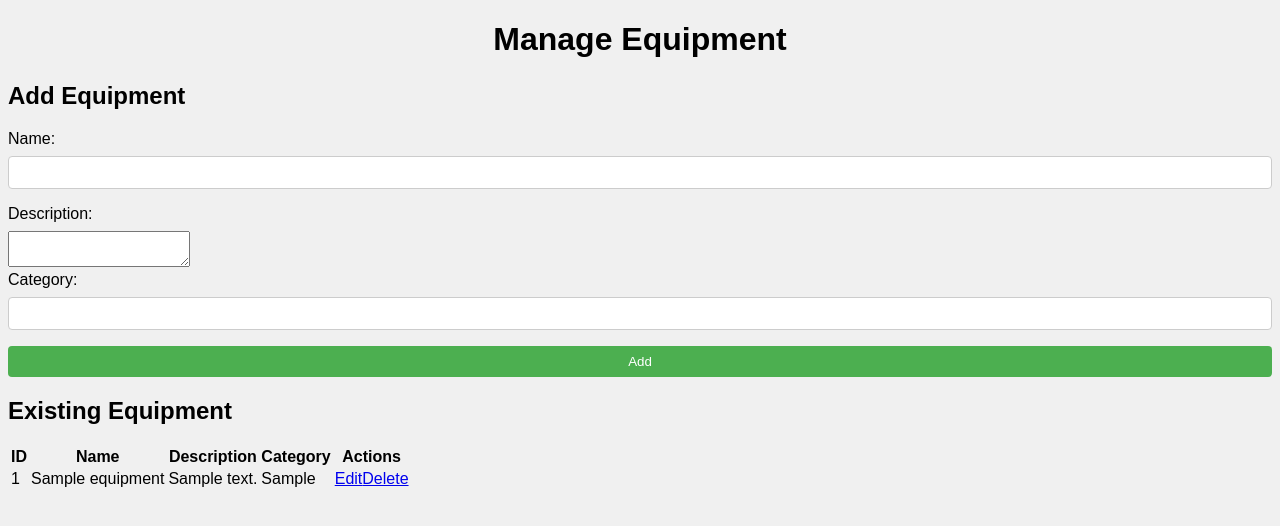
After one commit to fredericodossantos/CETEC, a PHP site: page /PHP/manage_equipment.php in a window 1280 px wide. The commit adds this page. Shown: the top 526 px of the page. Run offline with PHP 8.4, Linux system fonts and the light colour scheme; the visitor is signed in with stand-in values (Sample User, id 1); tables that the repository leaves empty or names only in its code hold one stand-in row (values such as "Sample post").

Commit message:
implementing CRUD on manage equipment

```diff
--- /dev/null
+++ b/PHP/manage_equipment.php
@@ -0,0 +1,190 @@
+<?php
+// Start the session
+session_start();
+
+// Check if the user is not logged in, redirect to login.php
+if (!isset($_SESSION['loggedin'])) {
+    header("Location: ../login.php");
+    exit();
+}
+
+// Connect to the database
+$servername = "localhost";
+$username = "root";
+$password = "";
+$dbname = "sipam_db";
+
+$conn = new mysqli($servername, $username, $password, $dbname);
+
+if ($conn->connect_error) {
+    die("Connection failed: " . $conn->connect_error);
+}
+
+// Handle form submission - Add
+if ($_SERVER['REQUEST_METHOD'] === 'POST' && isset($_POST['add'])) {
+    // Get the form data
+    $name = $_POST['name'];
+    $description = $_POST['description'];
+    $category = $_POST['category'];
+
+    // Insert the new equipment record
+    $sql = "INSERT INTO equipment (name, description, category) VALUES (?, ?, ?)";
+    $stmt = $conn->prepare($sql);
+    $stmt->bind_param("sss", $name, $description, $category);
+    $stmt->execute();
+
+    if ($stmt->affected_rows > 0) {
+        $message = "Equipment record added successfully.";
+    } else {
+        $error = "Failed to add equipment record.";
+    }
+
+    $stmt->close();
+}
+
+// Handle form submission - Update
+if ($_SERVER['REQUEST_METHOD'] === 'POST' && isset($_POST['update'])) {
+    // Get the form data
+    $equipmentId = $_POST['equipment_id'];
+    $name = $_POST['name'];
+    $description = $_POST['description'];
+    $category = $_POST['category'];
+
+    // Update the equipment record
+    $sql = "UPDATE equipment SET name = ?, description = ?, category = ? WHERE id = ?";
+    $stmt = $conn->prepare($sql);
+    $stmt->bind_param("sssi", $name, $description, $category, $equipmentId);
+    $stmt->execute();
+
+    if ($stmt->affected_rows > 0) {
+        $message = "Equipment record updated successfully.";
+    } else {
+        $error = "Failed to update equipment record.";
+    }
+
+    $stmt->close();
+}
+
+// Handle delete request
+if (isset($_GET['delete'])) {
+    $equipmentId = $_GET['delete'];
+
+    // Delete the equipment record
+    $sql = "DELETE FROM equipment WHERE id = ?";
+    $stmt = $conn->prepare($sql);
+    $stmt->bind_param("i", $equipmentId);
+    $stmt->execute();
+
+    if ($stmt->affected_rows > 0) {
+        $message = "Equipment record deleted successfully.";
+    } else {
+        $error = "Failed to delete equipment record.";
+    }
+
+    $stmt->close();
+}
+
+// Fetch all equipment records
+$sql = "SELECT * FROM equipment";
+$result = $conn->query($sql);
+
+// Close the database connection
+$conn->close();
+?>
+
+<!DOCTYPE html>
+<html lang="en">
+<head>
+    <meta charset="UTF-8">
+    <meta name="viewport" content="width=device-width, initial-scale=1.0">
+    <title>Manage Equipment</title>
+    <link rel="stylesheet" href="../css/style.css">
+</head>
+<body>
+    <h1>Manage Equipment</h1>
+
+    <?php
+    if (isset($message)) {
+        echo '<div class="success-message">' . $message . '</div>';
+    } elseif (isset($error)) {
+        echo '<div class="error-message">' . $error . '</div>';
+    }
+    ?>
+
+    <h2>Add Equipment</h2>
+    <form action="" method="post">
+        <label for="name">Name:</label>
+        <input type="text" name="name" id="name" required>
+        <label for="description">Description:</label>
+        <textarea name="description" id="description" required></textarea>
+        <label for="category">Category:</label>
+        <input type="text" name="category" id="category" required>
+        <button type="submit" name="add">Add</button>
+    </form>
+
+    <h2>Existing Equipment</h2>
+    <table>
+        <thead>
+            <tr>
+                <th>ID</th>
+                <th>Name</th>
+                <th>Description</th>
+                <th>Category</th>
+                <th>Actions</th>
+            </tr>
+        </thead>
+        <tbody>
+            <?php
+            if ($result->num_rows > 0) {
+                while ($row = $result->fetch_assoc()) {
+                    echo '<tr>';
+                    echo '<td>' . $row['id'] . '</td>';
+                    echo '<td>' . $row['name'] . '</td>';
+                    echo '<td>' . $row['description'] . '</td>';
+                    echo '<td>' . $row['category'] . '</td>';
+                    echo '<td>';
+                    echo '<a href="manage_equipment.php?edit=' . $row['id'] . '">Edit</a>';
+                    echo '<a href="manage_equipment.php?delete=' . $row['id'] . '">Delete</a>';
+                    echo '</td>';
+                    echo '</tr>';
+                }
+            } else {
+                echo '<tr><td colspan="5">No equipment records found.</td></tr>';
+            }
+            ?>
+        </tbody>
+    </table>
+
+    <?php
+    // Handle edit request
+    if (isset($_GET['edit'])) {
+        $equipmentId = $_GET['edit'];
+
+        // Fetch the equipment record for editing
+        $sql = "SELECT * FROM equipment WHERE id = ?";
+        $stmt = $conn->prepare($sql);
+        $stmt->bind_param("i", $equipmentId);
+        $stmt->execute();
+        $editResult = $stmt->get_result();
+        $stmt->close();
+
+        if ($editResult->num_rows > 0) {
+            $editRow = $editResult->fetch_assoc();
+    ?>
+            <h2>Edit Equipment</h2>
+            <form action="" method="post">
+                <input type="hidden" name="equipment_id" value="<?php echo $editRow['id']; ?>">
+                <label for="name">Name:</label>
+                <input type="text" name="name" id="name" value="<?php echo $editRow['name']; ?>" required>
+                <label for="description">Description:</label>
+                <textarea name="description" id="description" required><?php echo $editRow['description']; ?></textarea>
+                <label for="category">Category:</label>
+                <input type="text" name="category" id="category" value="<?php echo $editRow['category']; ?>" required>
+                <button type="submit" name="update">Update</button>
+            </form>
+    <?php
+        }
+    }
+    ?>
+</body>
+</html>
```
Also changed, not shown: PHP/main.php (+16 -18 lines), index.php (+6 -2 lines), login.php (+36 -4 lines).
